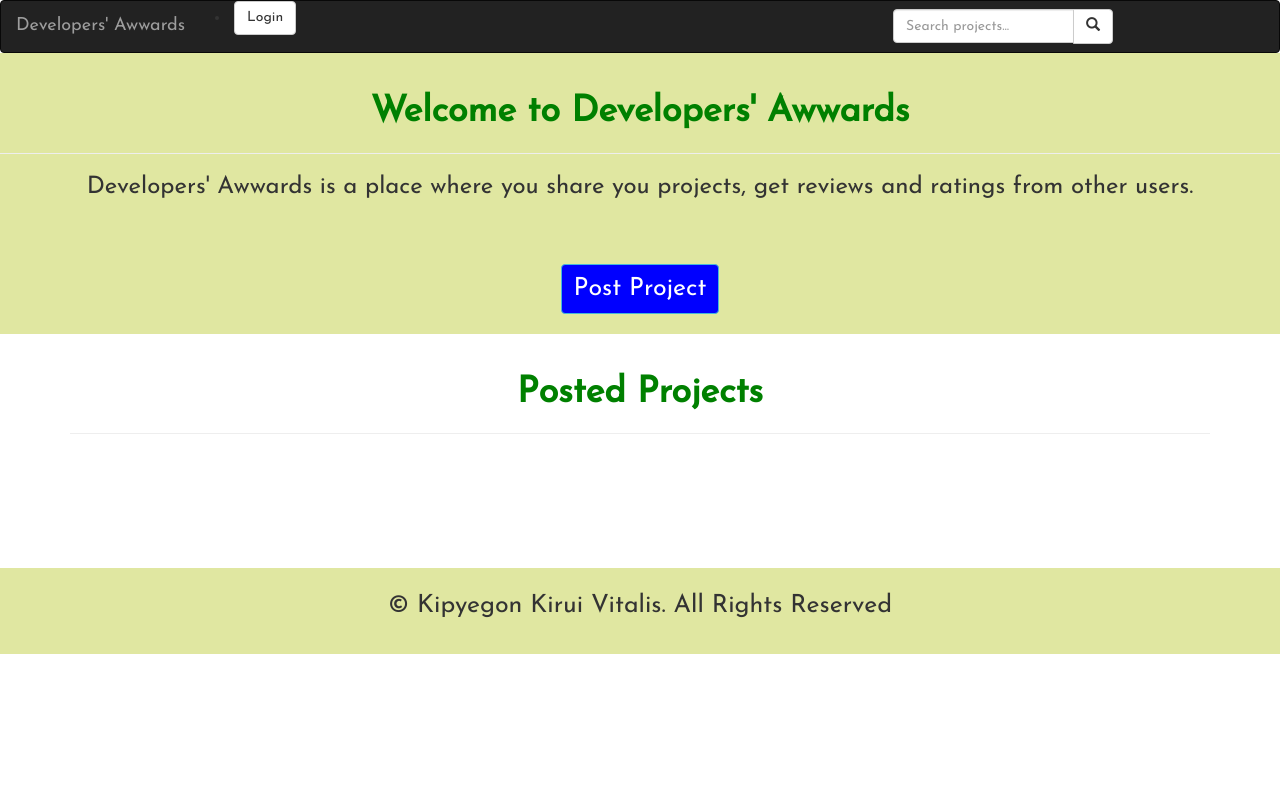
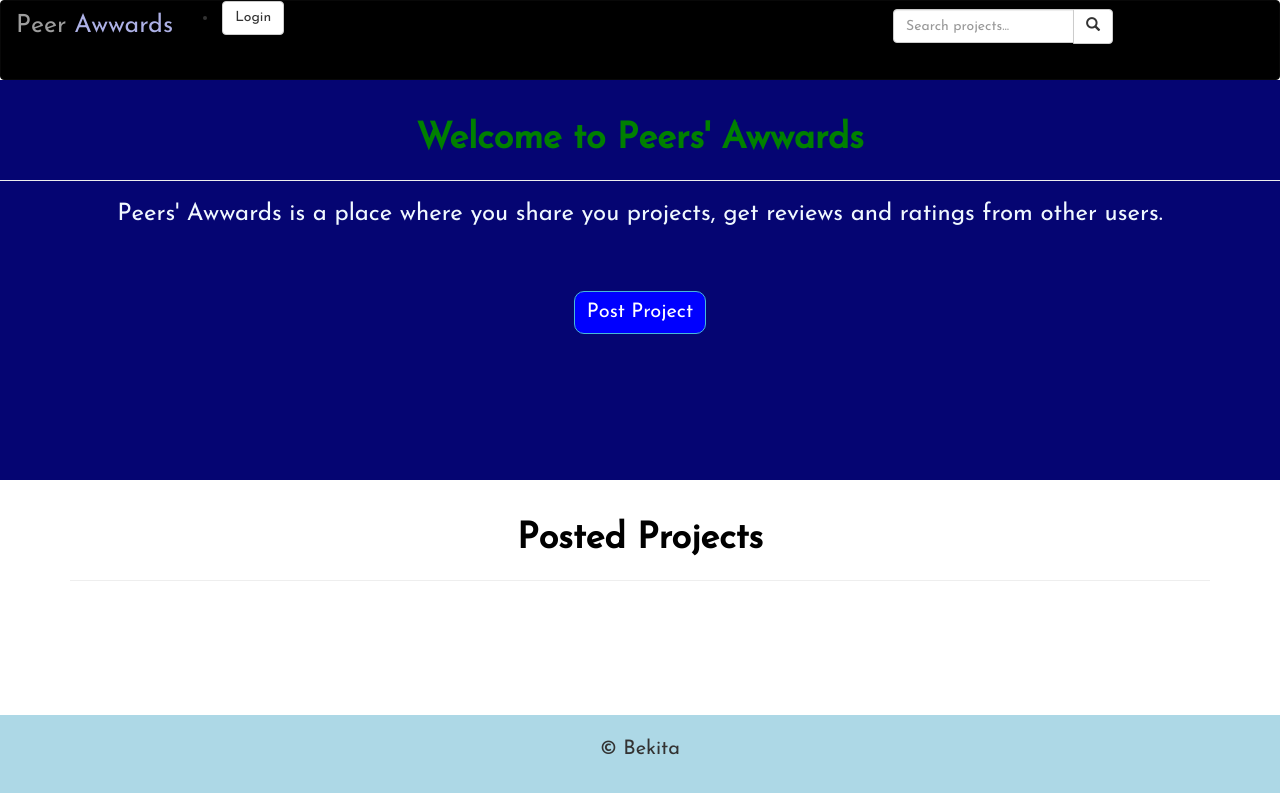
Before and after one commit to BECKY-OCHOLLA/Awwards-clone, a Django app: page / in a window 1280 px wide. Run offline with Django 3.2, Linux system fonts and the light colour scheme; data that the repository does not hold is empty; some libraries are stand-ins or nearby versions.

Commit message:
itwill debug and style the iages

```diff
--- a/awwards/settings.py
+++ b/awwards/settings.py
@@ -20,7 +20,11 @@ import cloudinary
 import cloudinary.uploader
 import cloudinary.api
 
-
+cloudinary.config(
+  cloud_name = "YOUR_CLOUD_NAME",
+  api_key = "YOUR_API_KEY",
+  api_secret = "YOUR_API_SECRET"
+)
 
 DEFAULT_FILE_STORAGE = 'cloudinary_storage.storage.MediaCloudinaryStorage'
 
--- a/awwardsApp/templates/index.html
+++ b/awwardsApp/templates/index.html
@@ -33,12 +33,14 @@ h1{
 
 #home{
     padding-top:20px;
-    background-color: rgb(224, 231, 161);
+    background-color:rgb(5, 5, 114);
     margin-top: -20px;
-    padding-bottom:20px
+    padding-bottom:20px;
+    height: 400px;
+
 }
 .footer{
-    background-color: rgb(224, 231, 161);
+    background-color: lightblue;
     font-size: 25px;
     padding:20px
 }
@@ -52,17 +54,17 @@ h1{
 <div id="home">
     <div id="overlay" class="row">
         <div class="intro col-md-12 text-center ">
-            <h1 id="welcome_text">Welcome to Developers' Awwards</h1>
+            <h1 id="welcome_text">Welcome to Peers' Awwards</h1>
             <hr>
-            <h3 id="description" style="margin-bottom: 5%;">Developers' Awwards is a place where you share you projects,
+            <h3 id="description" style="margin-bottom: 5%;color: aliceblue;">Peers' Awwards is a place where you share you projects,
                 get reviews and ratings from other users.</h3>
-            <a href="{% url 'post_project' %}"> <input type="button" style="font-size: 25px;background-color:blue" class="btn btn-info " value="Post Project"></a>
+            <a href="{% url 'post_project' %}"> <input type="button" style="font-size: 20px;background-color:blue;border-radius: 10px;" class="btn btn-info " value="Post Project"></a>
         </div>
     </div>
 </div>
 <div class="container projects">
 
-    <h1 class='text-center' >Posted Projects</h1>
+    <h1 class='text-center' style="color: black;" >Posted Projects</h1>
     <hr>
 
     <div class="container " style="margin-bottom: 10%;">
@@ -98,7 +100,7 @@ h1{
 </div>
 
 <footer class="footer">
-    <p class="text-center">© Kipyegon Kirui Vitalis. All Rights Reserved</p>
+    <p class="text-center" style="font-size: 20px;">© Bekita</p>
 </footer>
 {% endblock %}
 </html>
--- a/awwardsApp/templates/navbar.html
+++ b/awwardsApp/templates/navbar.html
@@ -10,10 +10,10 @@
 </head>
 
 <body>
-    <nav class="navbar navbar-inverse">
+    <nav class="navbar navbar-inverse" style="background-color: black;height: 80px;">
         <div class="container-fluid">
-            <div class="navbar-header">
-                <a class="navbar-brand" href="{% url 'index' %}">Developers' Awwards</a>
+            <div class="navbar-header" style="font-size: 30px;">
+                <a class="navbar-brand" href="{% url 'index' %}" style="font-size: 25px;">Peer <span style="color: rgb(173, 177, 230);">Awwards</span></a>
             </div>
 
             <div class="col-sm-4 col-md-4 navbar-right">
```
Also changed, not shown: README.md, 1 other file.
